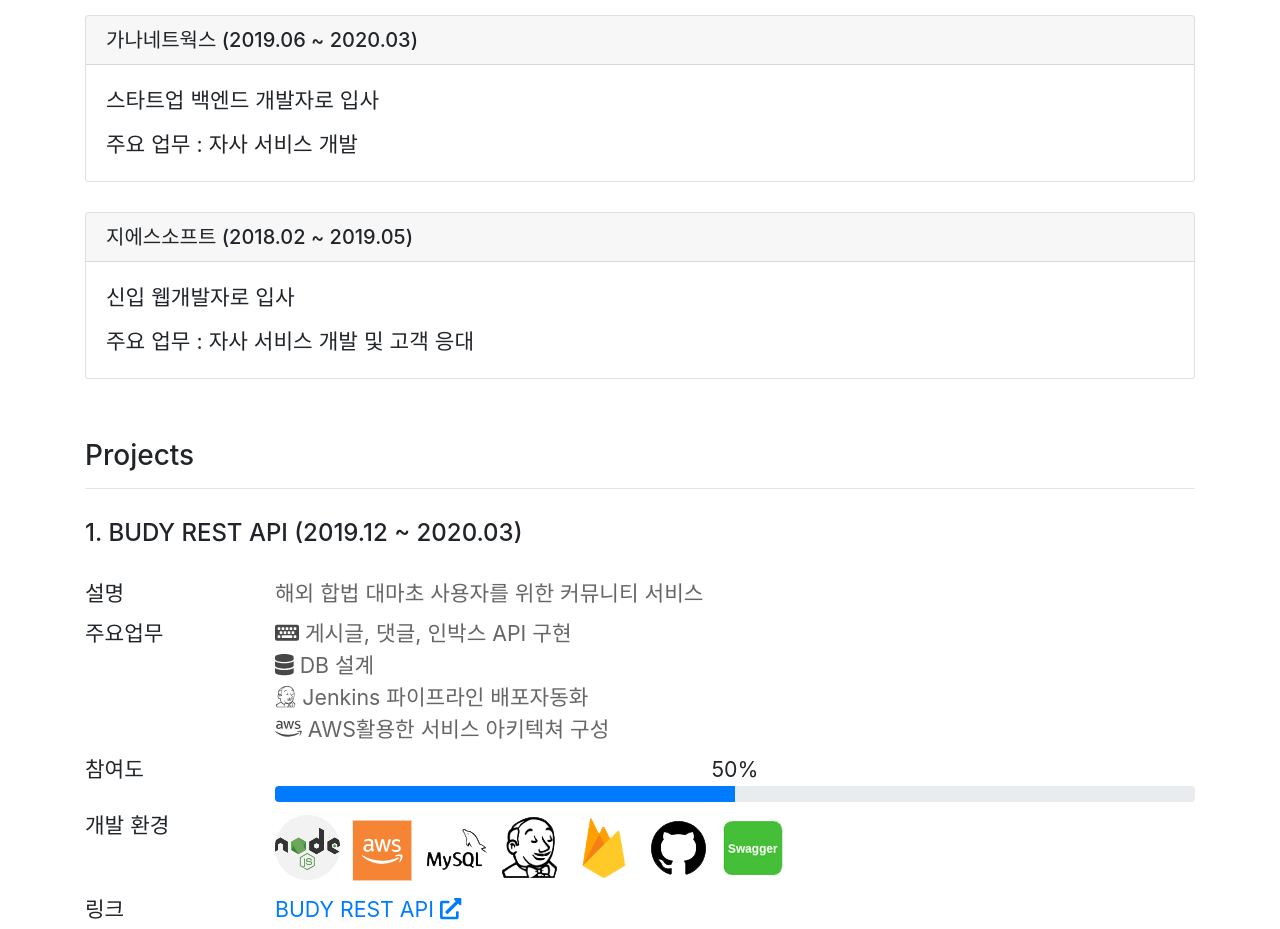
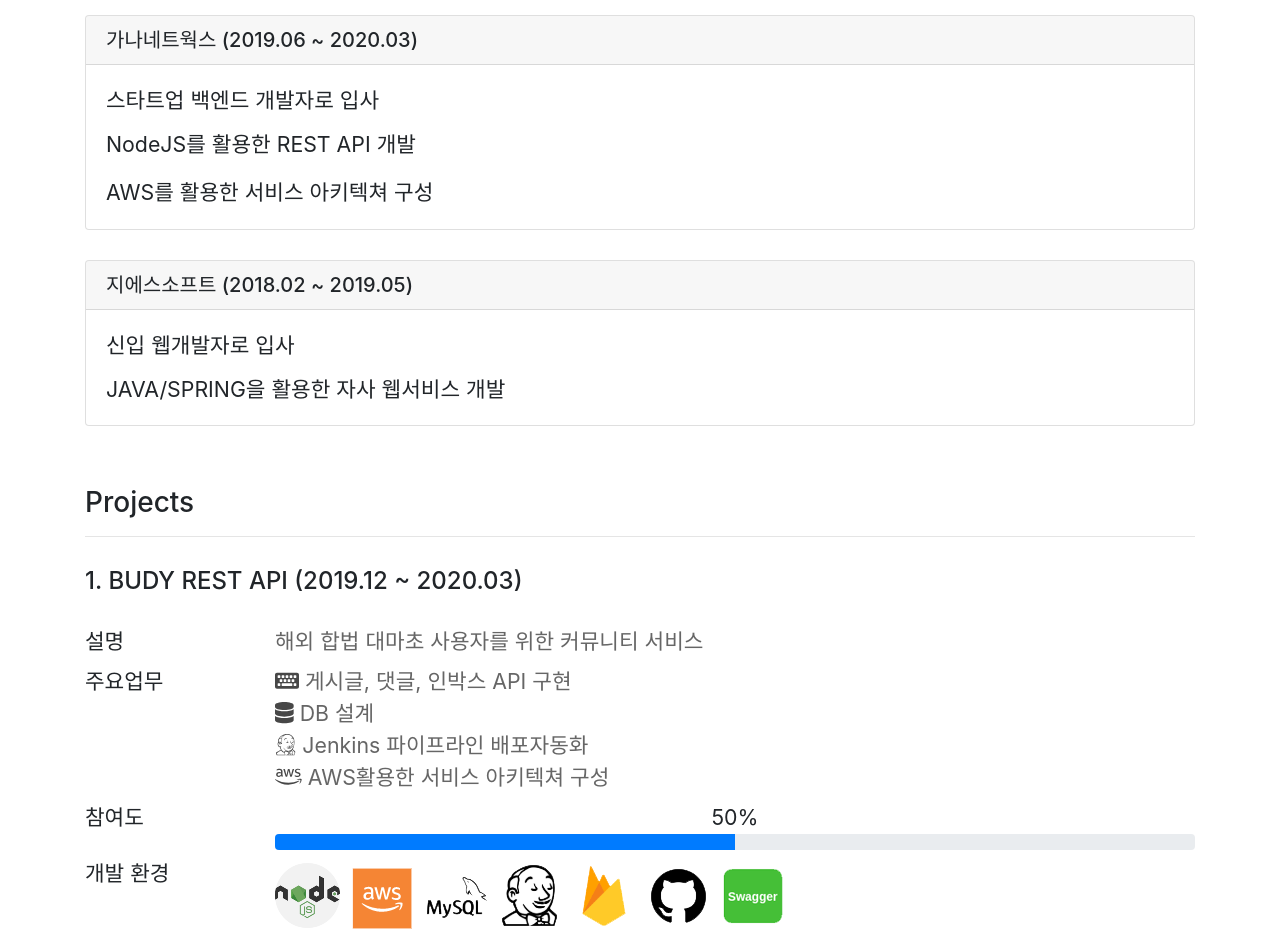
Before and after one commit to jeongraeJR/portfolio-react, a React (Create React App) app: page / in a window 1280 px wide. Shown: the part 1260-2189 px from the top of the page. Built offline with nearby package versions, Linux system fonts and the light colour scheme.

Commit message:
add experience explanation

```diff
--- a/src/components/Experience.js
+++ b/src/components/Experience.js
@@ -19,7 +19,8 @@ export default function Experience() {
                         <CardHeader tag="h5">가나네트웍스 (2019.06 ~ 2020.03) </CardHeader>
                         <CardBody>
                             <CardTitle>스타트업 백엔드 개발자로 입사</CardTitle>
-                            <CardText> 주요 업무 : 자사 서비스 개발 </CardText>
+                            <CardText>NodeJS를 활용한 REST API 개발</CardText>
+                            <CardText>AWS를 활용한 서비스 아키텍쳐 구성</CardText>
                         </CardBody>
                     </Card>
 
@@ -27,7 +28,7 @@ export default function Experience() {
                         <CardHeader tag="h5">지에스소프트 (2018.02 ~ 2019.05)</CardHeader>
                         <CardBody>
                             <CardTitle>신입 웹개발자로 입사</CardTitle>
-                            <CardText> 주요 업무 : 자사 서비스 개발 및 고객 응대 </CardText>
+                            <CardText> JAVA/SPRING을 활용한 자사 웹서비스 개발 </CardText>
                         </CardBody>
                     </Card>
                 </ContentContainer>
```
